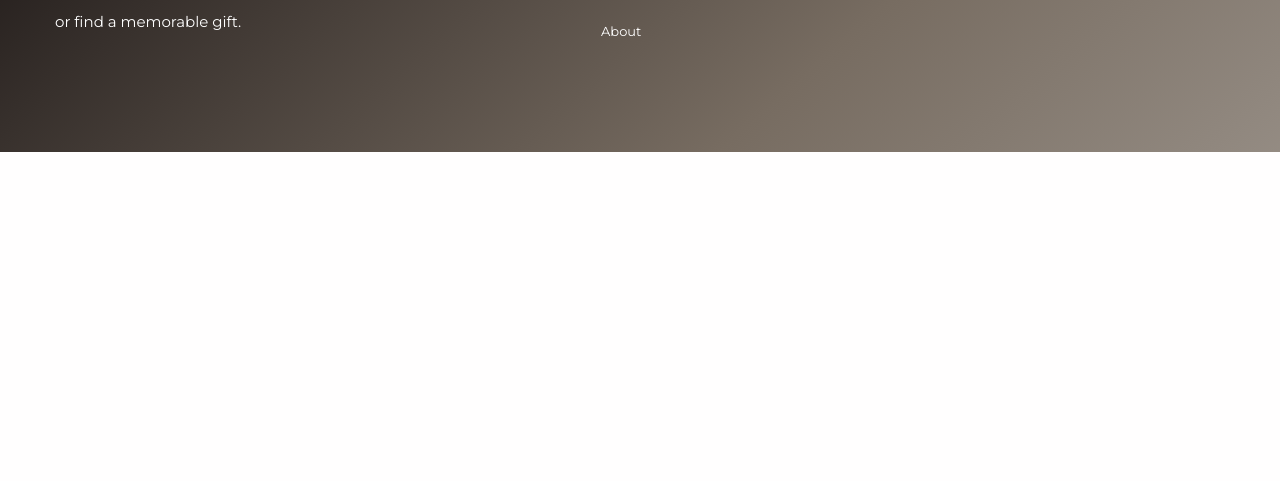
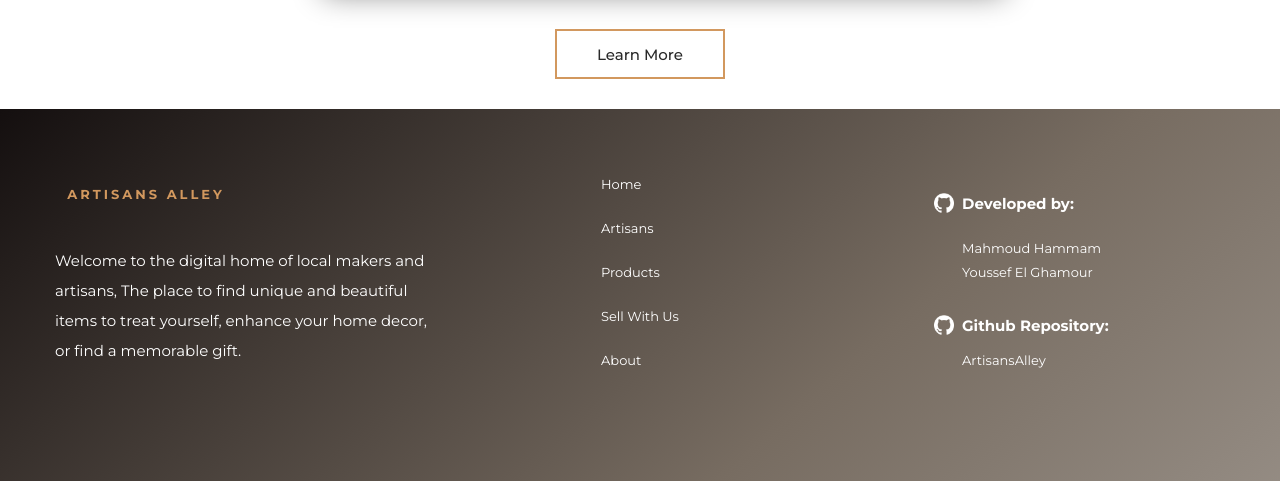
Before and after one commit to youssefelghamour/ArtisansAlley, a Flask app: page / in a window 1280 px wide. Shown: the part 3581-4062 px from the top of the page. Before the commit the page ends 3733 px from the top, so only its background shows below. Run offline with Flask 2, Linux system fonts and the light colour scheme; data comes from the database, SQL or seed files in the repository; some libraries are stand-ins or nearby versions.

Commit message:
add video in home and name form in update_profile

```diff
--- a/web_flask/flask_app.py
+++ b/web_flask/flask_app.py
@@ -198,11 +198,13 @@ def update_profile(artisan_id):
                 new_file_path = "../static/images/{}".format(file_name)
 
                 artisan.picture = new_file_path
+                artisan.name = form.name.data
                 artisan.description = form.description.data
                 artisan.save()
                 return redirect(url_for('artisan', artisan_id=current_user.id))
 
             form.description.data = artisan.description
+            form.name.data = artisan.name
             return render_template('update_profile.html', form=form, artisan=artisan)
 
     else:
--- a/web_flask/forms.py
+++ b/web_flask/forms.py
@@ -64,6 +64,7 @@ class AddProductForm(FlaskForm):
 
 
 class UpdateProfileForm(FlaskForm):
+    name = StringField(label='Full Name', validators=[Length(min=2, max=30)])
     description = TextAreaField('Description', validators=[DataRequired(), Length(min=10, max=600)])
     picture = FileField('Picture', validators=[DataRequired()])
     submit = SubmitField(label='Update Your Profile')
--- a/web_flask/static/styles/home.css
+++ b/web_flask/static/styles/home.css
@@ -593,6 +593,29 @@ button{
     margin: 40px 0 50px 0;
 }
 
+.video-pres {
+    width: 720px;
+    height: 405px;
+    border-radius: 15px;
+    margin-bottom: 40px;
+    box-shadow: 24px 27px 29px -19px gray;
+}
+
+#github-li {
+    margin-bottom: 5px;
+}
+#github-title {
+    margin-bottom: 15px;
+    margin-top: 15px;
+}
+#github-icon {
+    height: 20px;
+    width: 20px;
+    position: relative;
+    top: 19px;
+    right: 28px;
+}
+
 
 
 
--- a/web_flask/static/styles/product.css
+++ b/web_flask/static/styles/product.css
@@ -92,6 +92,9 @@ body {
 }
 
 .order-button:hover {
+    background-color: #0056b3;
+}
+#order-signin-button:hover {
     background-color: #0056b3;
 }
 
--- a/web_flask/templates/home.html
+++ b/web_flask/templates/home.html
@@ -160,6 +160,9 @@
             <div class = "container">
                 <h4>About Us</h4>
                 <p class = "text">At Artisans Alley, our passion lies in connecting customers with skilled artisans worldwide. We believe in celebrating craftsmanship and supporting local communities by providing a platform for artisans to showcase their talents. Through our project, we aim to foster appreciation for handmade goods and promote sustainable, ethical shopping practices. Join us on this journey to discover the beauty of artisanal creations and make a positive impact on the world.</p>
+                <video class="video-pres" controls autoplay>
+                    <source src="../static/images/vid.mp4" type="video/mp4">
+                </video>
                 <a href = "{{ url_for('about') }}" class = "btn btn-sm" id="learn-more">Learn More</a>
             </div>
         </section>
@@ -184,8 +187,17 @@
                 </div>
 
                 <div class = "footer-item four">
-                    <h4>Contact Us</h4>
-                    <span>   ArtisansAlley@gmail.com   </span>
+                    <h4><img src="../static/images/github-icon.png" id="github-icon">Developed by:</h4>
+                    <ul class = "footer-links">
+                        <li id="github-li"><a href = "https://github.com/MahmoudHammam0">Mahmoud Hammam</a></li>
+                        <li><a href = "https://github.com/youssefelghamour">Youssef El Ghamour</a></li>
+                    </ul>
+                    <h4 id="github-title"><img src="../static/images/github-icon.png" id="github-icon">Github Repository:</h4>
+                    <ul class = "footer-links">
+                        <li>
+                            <a href = "https://github.com/youssefelghamour/ArtisansAlley">ArtisansAlley</a>
+                        </li>
+                    </ul>
                 </div>
             </div>
         </footer>
```
Also changed, not shown: web_flask/templates/update_profile.html (+7 -0 lines), web_flask/static/images/github-icon.png (added), 1 other file.
